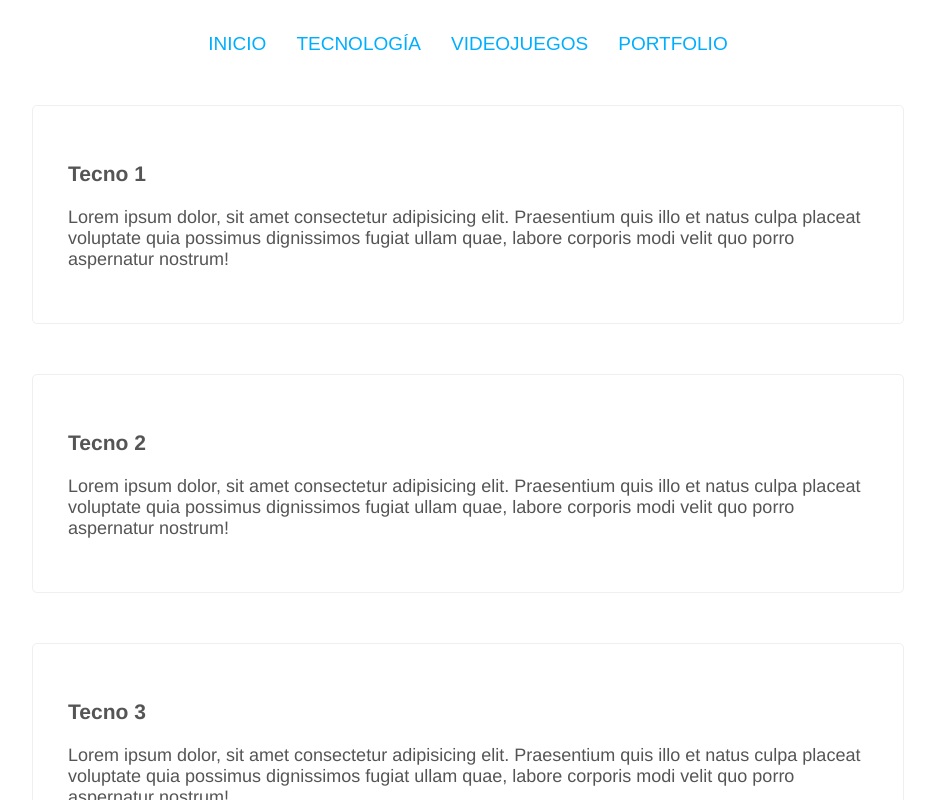
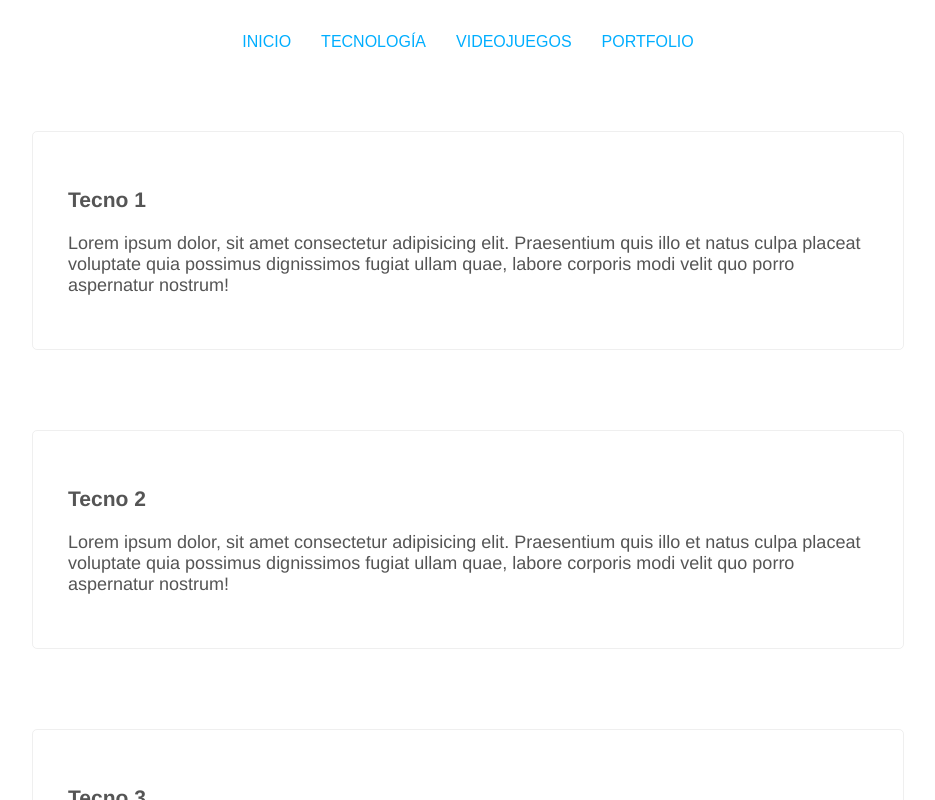
Before and after one commit to mzipi/mzipi.github.io, a React (Create React App) app: page /tecno in a window 1280 px wide. Shown: the top 800 px of the page, without its empty margins (172-1107 px from the left). Built offline with nearby package versions, Linux system fonts and the light colour scheme.

Commit message:
estilos actualizados

```diff
--- a/src/article.css
+++ b/src/article.css
@@ -4,11 +4,11 @@
   margin-top: 30px;
   padding: 35px;
   width: 800px;
-  margin: 50px auto 50px auto;
+  margin: 80px auto 80px auto;
   font-size: large;
   font-family: Helvetica, sans-serif;
   color: #555;
 }
 .article:hover{
-  color: #999;
+  box-shadow: 1px 1px 10px #999;
 }
--- a/src/nav.css
+++ b/src/nav.css
@@ -14,7 +14,7 @@
   font-family: sans-serif;
   color: #00aeff;
   padding: 15px;
-  font-size: 19px;
+  font-size: 16px;
 }
 .head a:hover{
   color: #5eccff;
```
